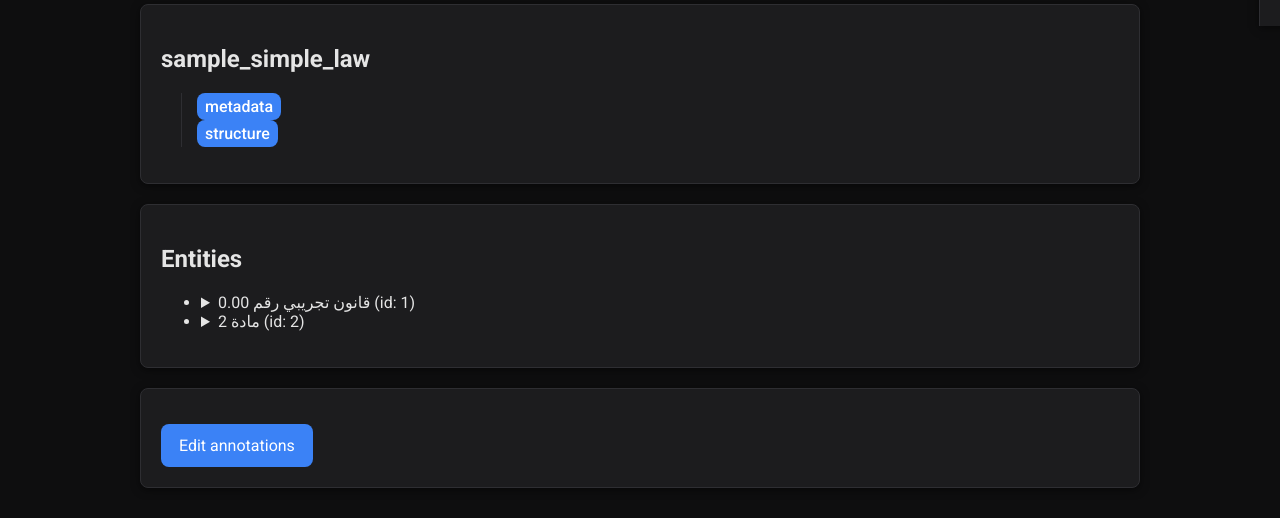
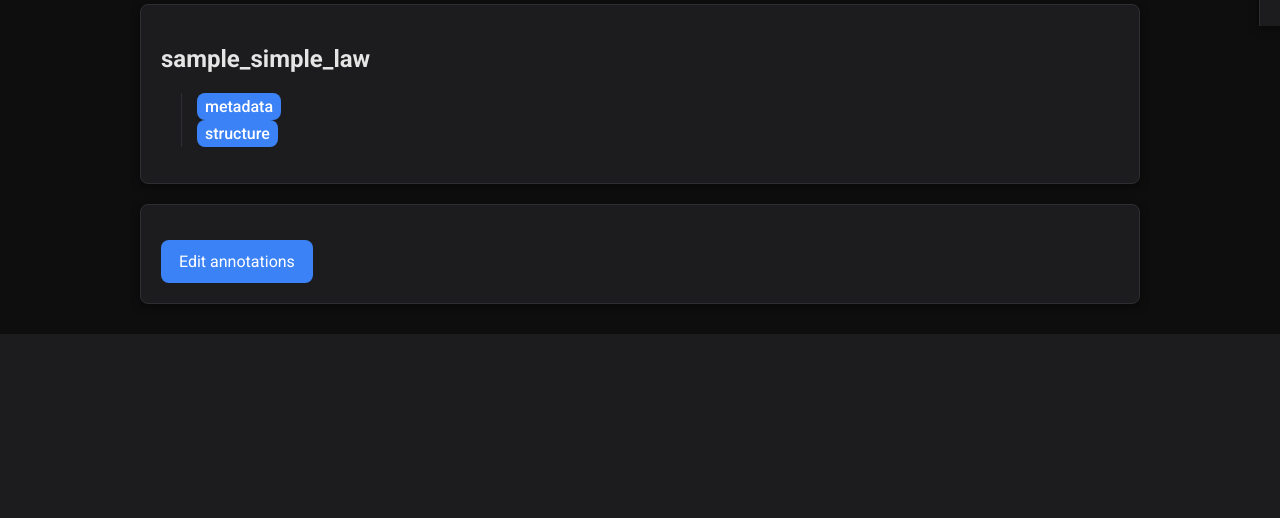
Before and after one commit to ZAFZAFIZakariae/process_legislation, a Flask app: page /legislation?file=sample_simple_law in a window 1280 px wide. Shown: the part 814-1332 px from the top of the page. After the commit the page ends 1148 px from the top, so only its background shows below. Run offline with Flask 3, Linux system fonts and the light colour scheme; parts of the project's set-up code (start-up, migrations or seed data) failed here and were passed over.

Commit message:
Update legislation.html

```diff
--- a/templates/legislation.html
+++ b/templates/legislation.html
@@ -17,32 +17,6 @@
     <h2>{{ selected }}</h2>
     <div id="json-tree" class="json-tree"></div>
 </section>
-{% if entities %}
-<section class="card">
-    <h2>Entities</h2>
-    <ul class="entity-list">
-    {% for ent in entities %}
-        <li>
-            <details>
-                <summary id="entity-{{ ent.id }}">{{ ent.text }} (id: {{ ent.id }})</summary>
-                {% if ent.relations %}
-                <p><strong>Relations</strong></p>
-                <ul>
-                    {% for r in ent.relations %}<li>{{ r }}</li>{% endfor %}
-                </ul>
-                {% endif %}
-                {% if ent.references %}
-                <p><strong>References</strong></p>
-                <ul>
-                    {% for ref in ent.references %}<li>{{ ref }}</li>{% endfor %}
-                </ul>
-                {% endif %}
-            </details>
-        </li>
-    {% endfor %}
-    </ul>
-</section>
-{% endif %}
 <section class="card">
     <a class="button" href="{{ url_for('edit_legislation', file=selected) }}">Edit annotations</a>
 </section>
```
